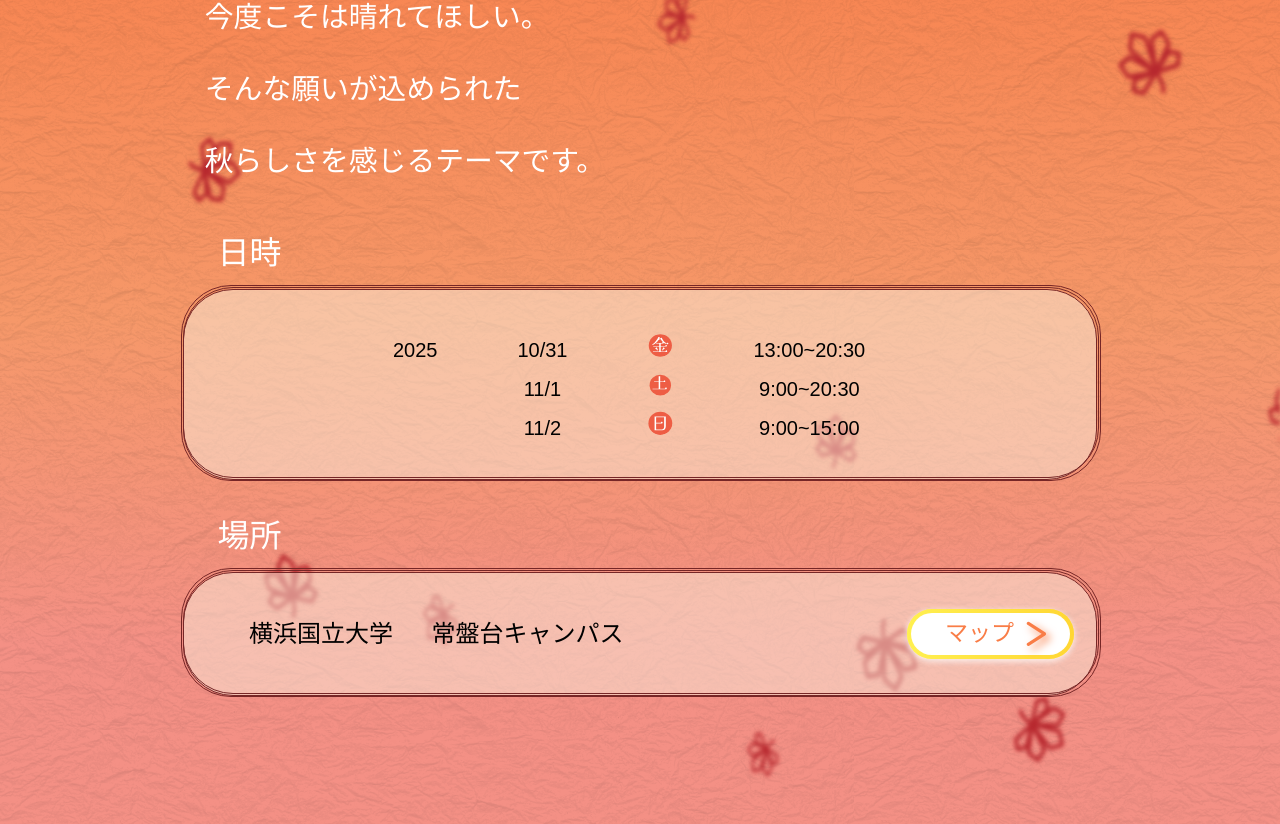
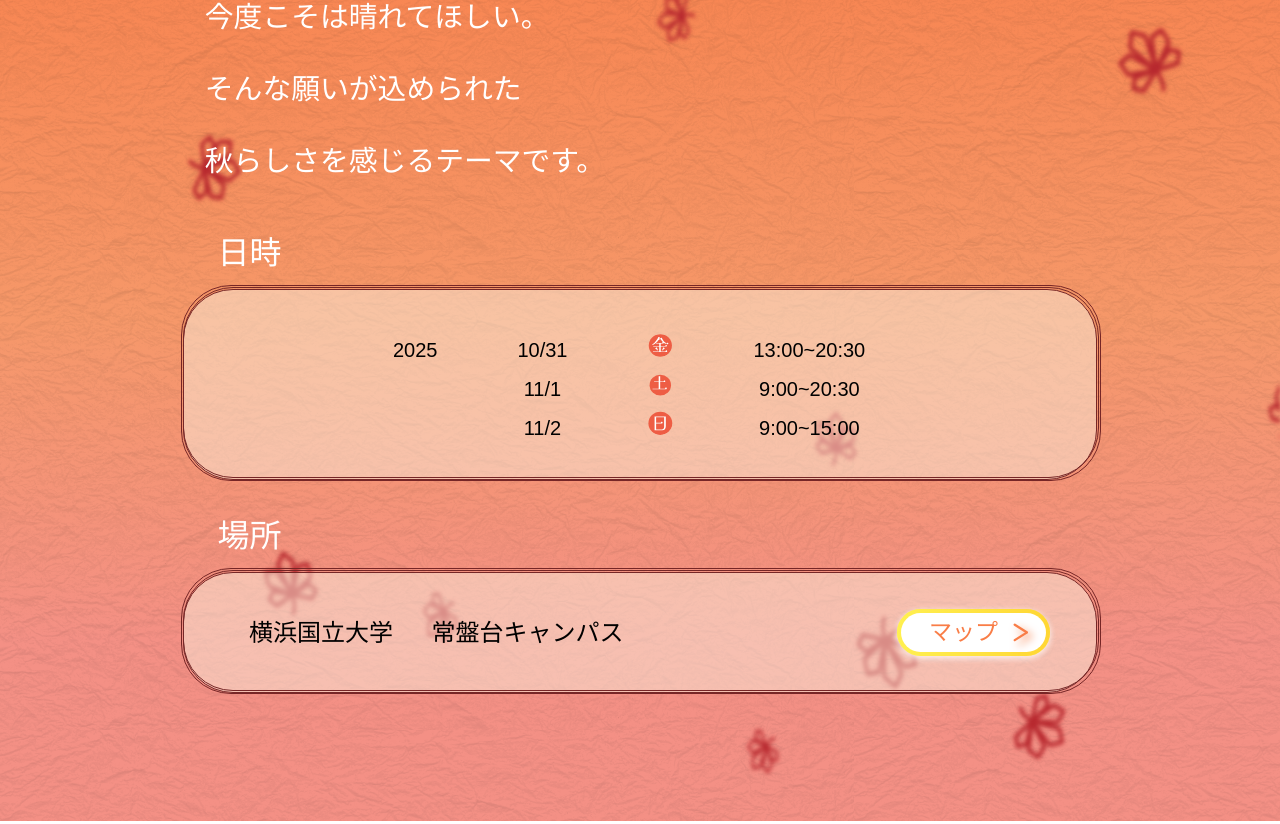
Before and after one commit to ynufes-tech/ynufes-tokiwa25, a Nuxt app: page /about in a window 1280 px wide. Shown: the part 1190-2014 px from the top of the page. Built offline with nearby package versions, Linux system fonts and the light colour scheme; a web font is replaced by a local one.

Commit message:
rootの大きさを子要素と合うように

```diff
--- a/components/LinkButtonComponent.vue
+++ b/components/LinkButtonComponent.vue
@@ -40,9 +40,8 @@ const props = defineProps({
   border: 4px solid transparent;
   border-radius: 999999px;
   transition: 0.25s;
-  display: flex;
+  display: inline-flex;
   text-decoration: none;
-  width: 100%;
   align-items: center;
   justify-content: space-around;
   filter: drop-shadow(0px 2px 3px rgba(255, 255, 255, 0.5));
@@ -55,8 +54,9 @@ const props = defineProps({
     font-family: "Zen Old Mincho", sans-serif;
   }
   img {
-    width: 20px;
+    width: 15px;
     margin-right: 10px;
+    margin-left: 15px;
   }
 }
 
```
